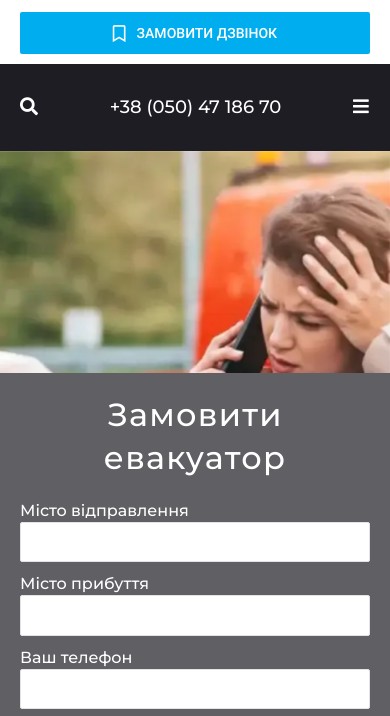
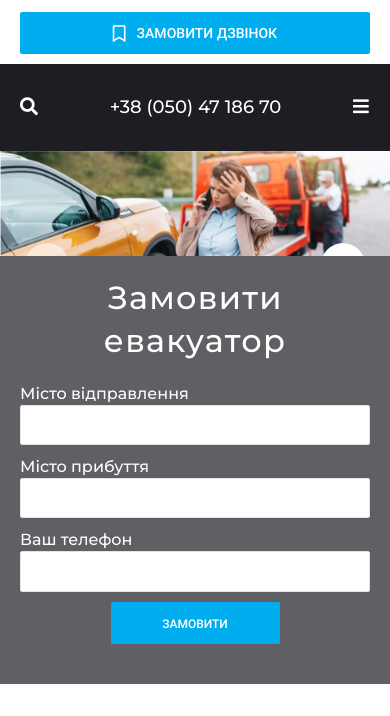
Before and after one commit to iCheckmate-git/1, a plain HTML site: page index.html in a window 390 px wide. Shown: the part 100-816 px from the top of the page. Drawn offline with nearby package versions, Linux system fonts and the light colour scheme.

Commit message:
Add files via upload

```diff
--- a/css/css.scss
+++ b/css/css.scss
@@ -3400,8 +3400,21 @@ footer {
 }
 
 @media screen and (max-width: 760px) {
-    header .header-top__wrap {
-        display: none;
+    header {
+        margin-bottom: 359px;
+        .header-top__wrap {
+            display: none;
+        }
+    }
+    .header-hero__slider img {
+        -o-object-fit: cover;
+        object-fit: unset;
+        height: auto;
+        height: auto;
+    }
+    .header-hero .order-evacuattor {
+        position: absolute;
+        bottom: -378px;
     }
     h1 {
         font-size: 36px;
```
Also changed, not shown: css/css.css, css/css.min.css, 2 other files.
